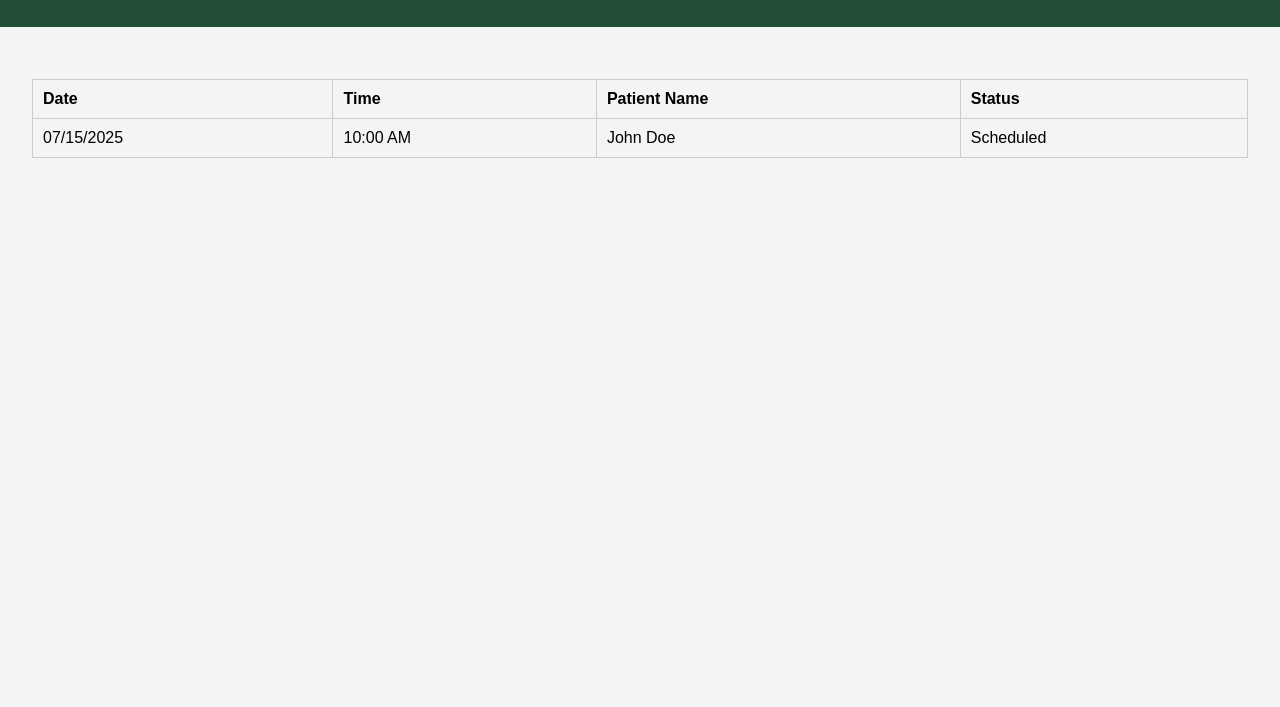
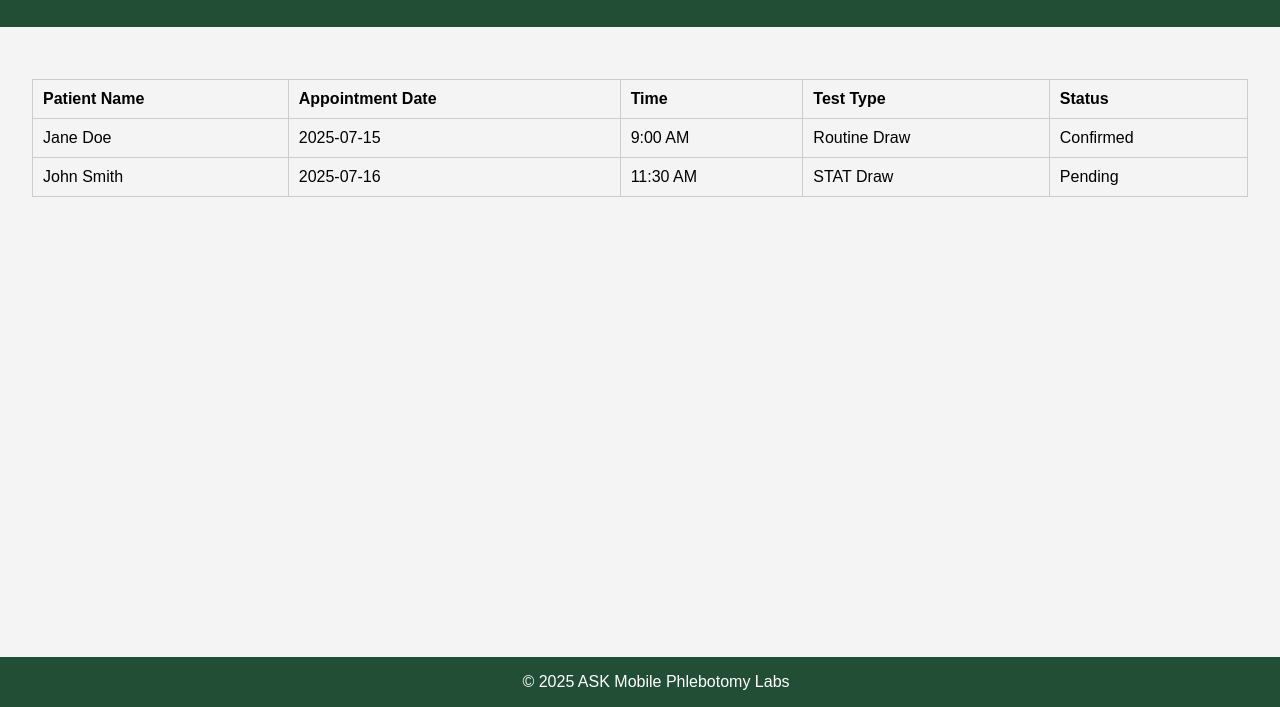
Before and after one commit to ASKLABS888/ask-admin-dashboard, a plain HTML site: page appointments.html in a window 1280 px wide. Shown: the part 93-800 px from the top of the page. Drawn offline with Linux system fonts and the light colour scheme.

Commit message:
Update appointments.html

```diff
--- a/appointments.html
+++ b/appointments.html
@@ -1,38 +1,46 @@
 <!DOCTYPE html>
-<html lang="en">
+<html>
 <head>
-  <meta charset="UTF-8" />
-  <meta name="viewport" content="width=device-width, initial-scale=1.0" />
-  <title>Appointments - ASK Labs</title>
-  <link rel="stylesheet" href="style.css" />
+  <meta charset="UTF-8">
+  <title>Appointments | ASK Admin</title>
+  <link rel="stylesheet" href="style.css">
 </head>
 <body>
   <header>
     <h1>Appointments</h1>
-    <a href="index.html">← Back to Dashboard</a>
+    <a href="index.html" style="color:white; text-decoration:none;">← Back to Dashboard</a>
   </header>
-
   <main>
     <table>
       <thead>
         <tr>
-          <th>Date</th>
+          <th>Patient Name</th>
+          <th>Appointment Date</th>
           <th>Time</th>
-          <th>Patient Name</th>
+          <th>Test Type</th>
           <th>Status</th>
         </tr>
       </thead>
       <tbody>
-        <!-- Example row -->
         <tr>
-          <td>07/15/2025</td>
-          <td>10:00 AM</td>
-          <td>John Doe</td>
-          <td>Scheduled</td>
+          <td>Jane Doe</td>
+          <td>2025-07-15</td>
+          <td>9:00 AM</td>
+          <td>Routine Draw</td>
+          <td>Confirmed</td>
         </tr>
-        <!-- Add more rows here manually for now -->
+        <tr>
+          <td>John Smith</td>
+          <td>2025-07-16</td>
+          <td>11:30 AM</td>
+          <td>STAT Draw</td>
+          <td>Pending</td>
+        </tr>
       </tbody>
     </table>
   </main>
+  <footer>
+    © 2025 ASK Mobile Phlebotomy Labs
+  </footer>
 </body>
 </html>
```
